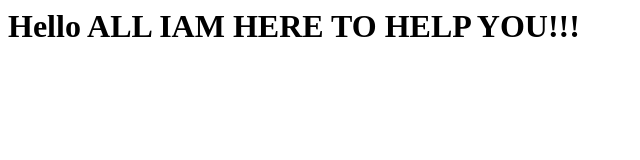
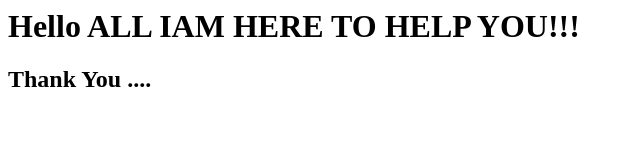
Before and after one commit to shireeshabasani/oops, a plain HTML site: page index.html in a window 1280 px wide. Shown: the whole page, without its empty margins (0-640 px from the left). Drawn offline with Linux system fonts and the light colour scheme.

Commit message:
Update index.html

```diff
--- a/index.html
+++ b/index.html
@@ -2,6 +2,7 @@
      <head>
           <body>
               <h1> Hello ALL IAM HERE TO HELP YOU!!!<h1>
+                   <h2>Thank You ....<h2>
               <body>
       <head>
 <html>
```
